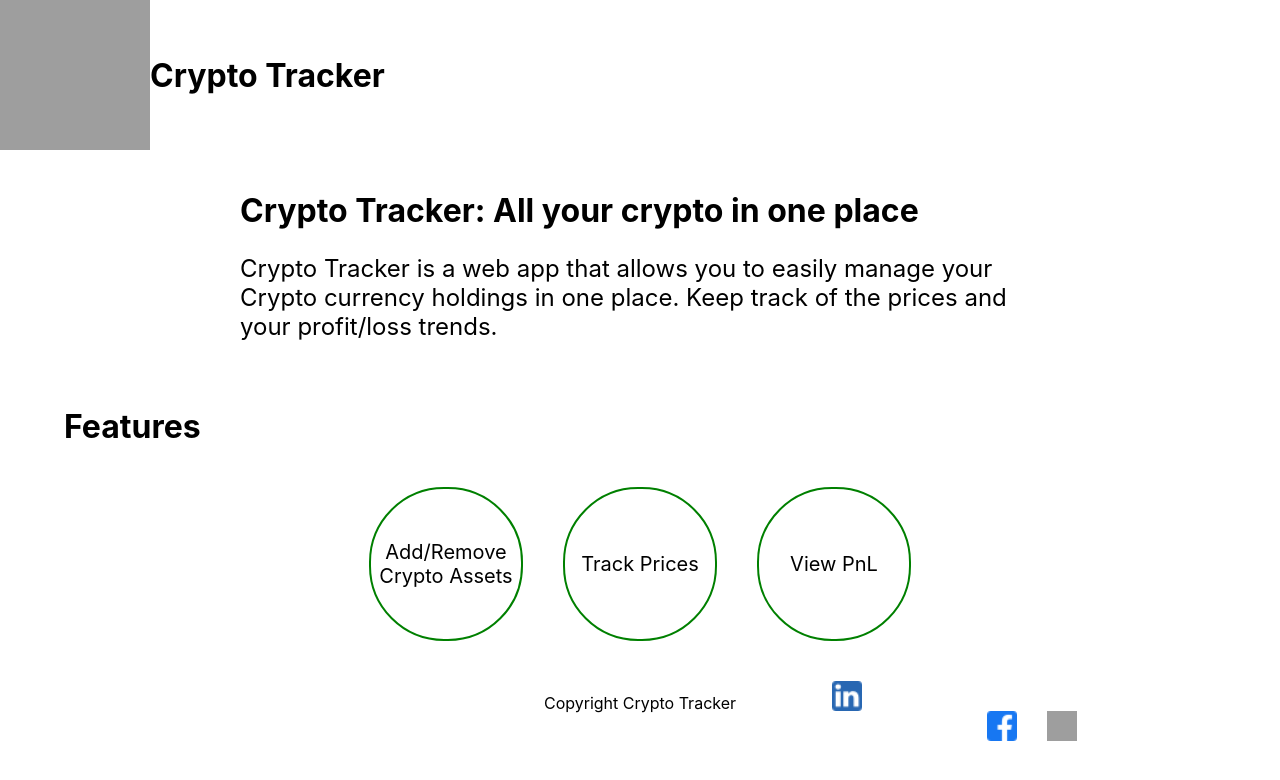
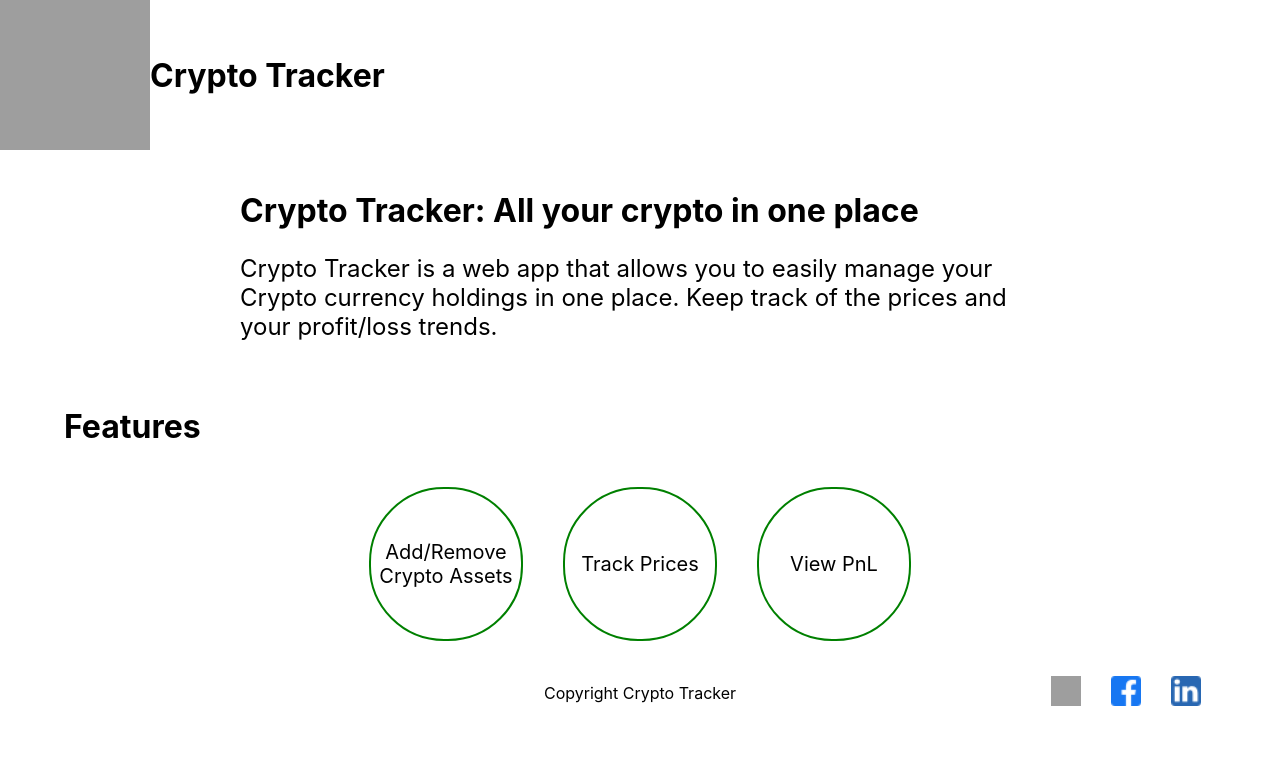
Before and after one commit to osala-eng/crypto-portfolio-tracker, a React (Create React App) app: page / in a window 1280 px wide. Shown: the top 780 px of the page. Built offline with nearby package versions, Linux system fonts and the light colour scheme; grey boxes are pictures that could not be loaded.

Commit message:
Edit links

```diff
--- a/src/components/Footer.tsx
+++ b/src/components/Footer.tsx
@@ -13,10 +13,10 @@ const Footer = () => {
             <div id='copyright_notice' className='footer-div'>
                 Copyright Crypto Tracker
             </div>
-            <div className='footer-div' >
-                <a href='//skillreactor.io' id='sm_linkedin' className='image-icos'>
+            <div className='footer-div' id='sm_links' >
+                <a href='//skillreactor.io'  className='image-icos'>
                     <img src={linkedin} alt='linkedin icon' width={icon}
-                        height={icon} id='sm_links' />
+                        height={icon} id='sm_linkedin'/>
                 </a>
                 <a href='//skillreactor.io'  className='image-icos'>
                     <img src={facebook} alt='facebook icon' width={icon}
```
Also changed, not shown: 1 other file (tests, documents, lock files or other folders).
